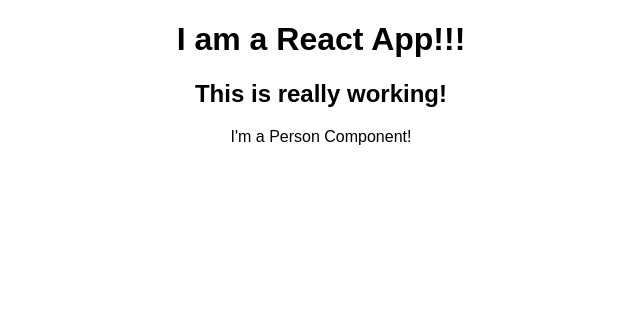
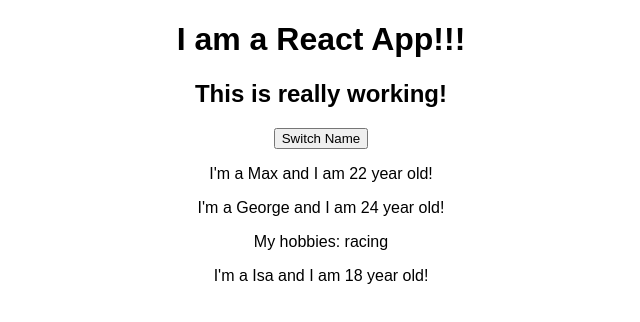
Before and after one commit to nbumbu/React-Complete-Guide, a React (Create React App) app: page / in a window 1280 px wide. Shown: the top 322 px of the page, without its empty margins (319-959 px from the left). Built offline with nearby package versions, Linux system fonts and the light colour scheme.

Commit message:
state manage without hooks

```diff
--- a/src/App.js
+++ b/src/App.js
@@ -3,12 +3,54 @@
 import Person from './Person/Person'
 
 class App extends Component {
+  state = {
+    persons: [
+      {
+        name: 'Max',
+        age: 22
+      },
+      {
+        name: 'George',
+        age: 24
+      },
+      {
+        name: 'Isa',
+        age: 18
+      }
+    ],
+    otherState: 'Other value'
+  }
+
+  switchNameHandler = () => {
+    // console.log('Was clicked!')
+    // DO NOT MUTATE THE STATE DIRECTLY this.state.persons[0].name = 'Jorjio';
+    this.setState({
+      persons: [
+        {
+          name: 'Maxim',
+          age: 22
+        },
+        {
+          name: 'George',
+          age: 24
+        },
+        {
+          name: 'Isa',
+          age: 30
+        }
+      ]});
+  }
+
   render() {
     return ( // Return JSX not HTML
       <div className="App">
         <h1>I am a React App!!!</h1>
         <h2>This is really working!</h2>
-        <Person/>
+        <button onClick={this.switchNameHandler}>Switch Name</button>
+        <Person name={this.state.persons[0].name} age={this.state.persons[0].age}/>
+        <Person name={this.state.persons[1].name} age={this.state.persons[1].age}>My hobbies: racing</Person>
+        <Person name={this.state.persons[2].name} age={this.state.persons[2].age}/>
+
       </div>
     );
     // return React.createElement('div', {className: 'App'}, React.createElement('h1', null, 'I am a React App!!!!'));
--- a/src/Person/Person.js
+++ b/src/Person/Person.js
@@ -1,7 +1,12 @@
 import React from 'react';
 
-const person = () => {
-    return <p>I'm a Person Component!</p>
+const person = (props) => {
+    return (
+        <div>
+            <p>I'm a {props.name} and I am {props.age} year old!</p>
+            <p>{props.children}</p>
+        </div>
+    )
 }
 
 export default person;
```
Also changed, not shown: 1 other file (tests, documents, lock files or other folders).
